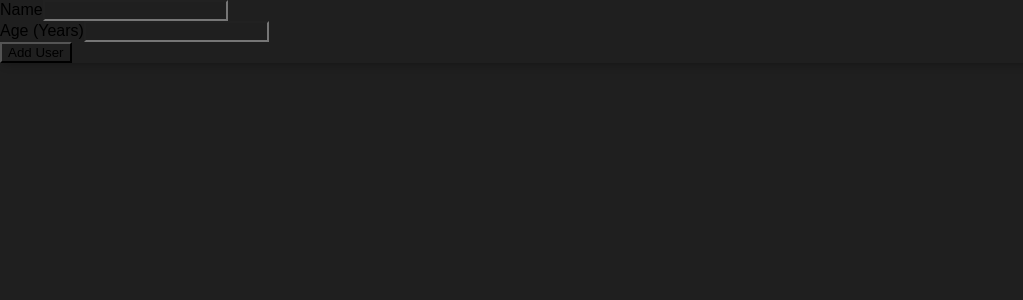
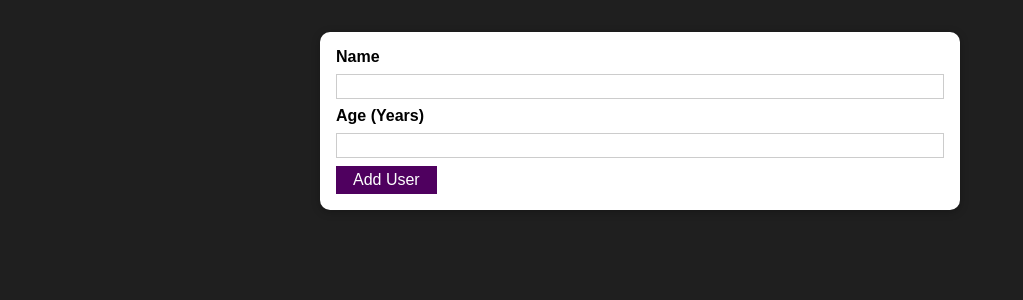
Before and after one commit to Smoopfrog/udemy-practice, a React (Create React App) app: page / in a window 1280 px wide. Shown: the top 300 px of the page, without its empty margins (0-1023 px from the left). Built offline with nearby package versions, Linux system fonts and the light colour scheme.

Commit message:
add validation to userForm

```diff
--- a/src/components/UI/Button.jsx
+++ b/src/components/UI/Button.jsx
@@ -1,7 +1,15 @@
-import style from './Button.module.css'
+import styles from "./Button.module.css";
 
-const Button = props => {
-  return <button onClick={props.onClickHandler} className={styles.button}></button>
-}
+const Button = (props) => {
+  return (
+    <button
+      className={styles.button}
+      type={props.type || "button"}
+      onClick={props.onClick}
+    >
+      {props.children}
+    </button>
+  );
+};
 
 export default Button;
--- a/src/components/UI/Card.jsx
+++ b/src/components/UI/Card.jsx
@@ -2,7 +2,7 @@ import styles from './Card.module.css'
 
 const Card = (props) => {
   return (
-    <div className={styles.card}>
+    <div className={`${styles.card} ${props.className}`}>
       {props.children}
     </div>
   )
--- a/src/components/Users/UserForm.jsx
+++ b/src/components/Users/UserForm.jsx
@@ -1,6 +1,7 @@
 import { useState } from "react";
+import Button from "../UI/Button";
 import Card from "../UI/Card";
-
+import styles from "./UserForm.module.css";
 const UserForm = (props) => {
   const [userName, setUserName] = useState("");
   const [userAge, setUserAge] = useState("");
@@ -15,6 +16,15 @@ const UserForm = (props) => {
 
   const newUserHandler = (event) => {
     event.preventDefault();
+
+    if (userName.trim().length === 0 || userAge.trim().length === 0) {
+      return;
+    }
+
+    if (+userAge < 1) {
+      return;
+    }
+
     const newUser = {
       name: userName,
       age: userAge,
@@ -27,7 +37,7 @@ const UserForm = (props) => {
   };
 
   return (
-    <Card>
+    <Card className={styles.input}>
       <form onSubmit={newUserHandler}>
         <div>
           <label htmlFor="username">Name</label>
@@ -48,7 +58,9 @@ const UserForm = (props) => {
             onChange={userAgeHandler}
           ></input>
         </div>
-        <button type="submit">Add User</button>
+        <Button onClick={newUserHandler} type={"submit"}>
+          Add User
+        </Button>
       </form>
     </Card>
   );
--- a/src/index.css
+++ b/src/index.css
@@ -1,6 +1,5 @@
 * {
   box-sizing: border-box;
-  background-color: #1f1f1f;
 }
 
 html {
@@ -8,5 +7,6 @@ html {
 }
 
 body {
+  background-color: #1f1f1f;
   margin: 0;
 }
```
